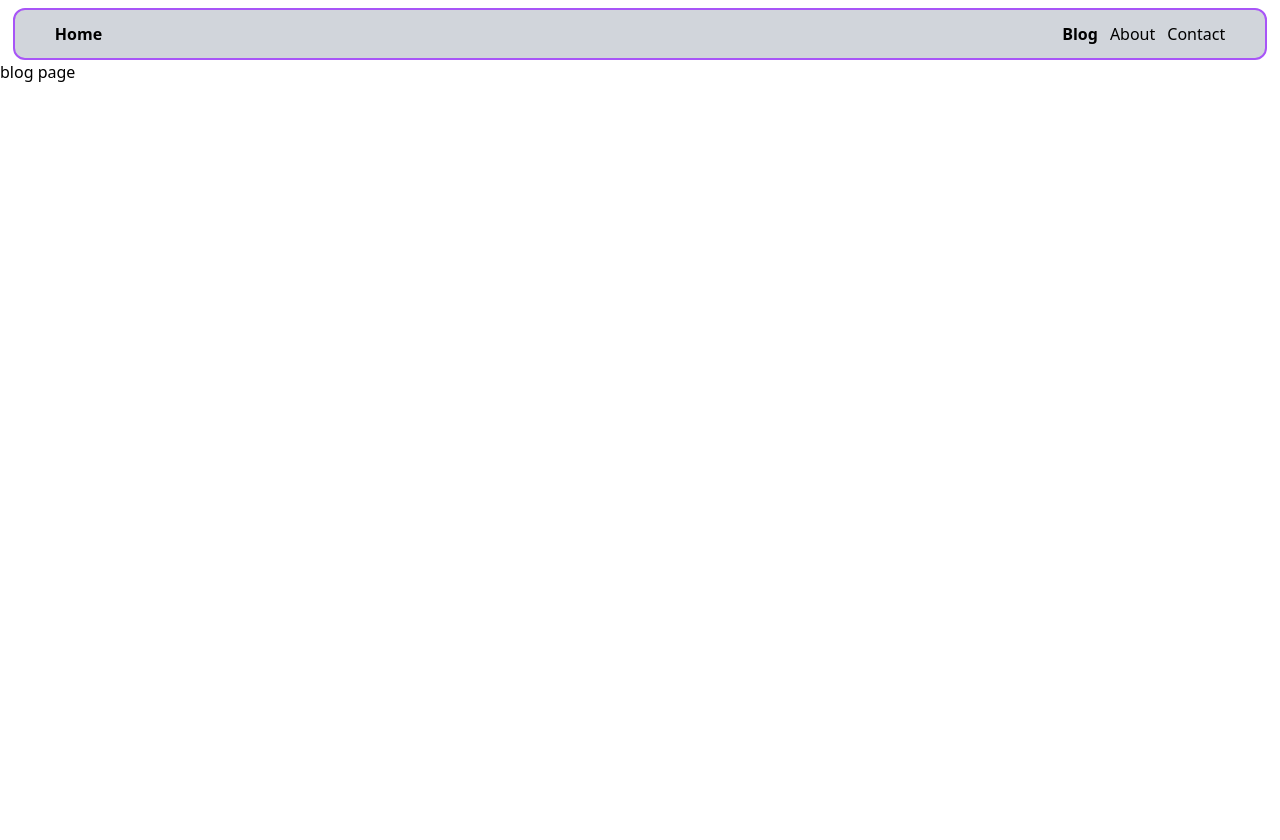
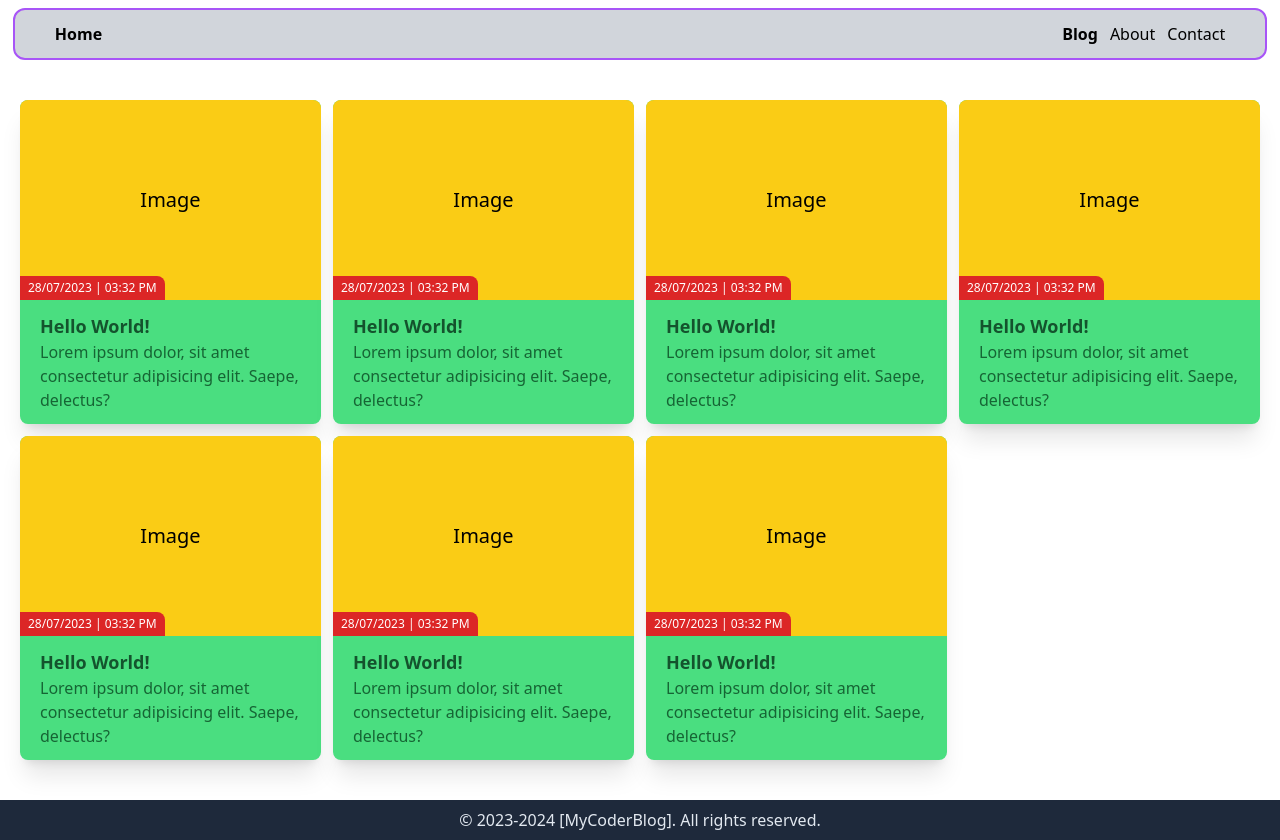
Before and after one commit to rxtheme/blog-application-mycoder, a Next.js app: page /blogs in a window 1280 px wide. Before the commit the page ends 800 px from the top, so only its background shows below. Built offline with nearby package versions, Linux system fonts and the light colour scheme.

Commit message:
some modifed

```diff
--- a/src/components/BlogLayout/BlogLayout.jsx
+++ b/src/components/BlogLayout/BlogLayout.jsx
@@ -6,8 +6,8 @@ const BlogLayout = () => {
       <div className="bg-green-100">
         <Heading
           title="Blog List"
-          class1="text-3xl text-slate-800 font-bold"
-          class2="text-slate-600"
+          class1="text-3xl text-green-800 font-bold"
+          class2="text-green-600"
           desc="Lorem ipsum dolor sit amet consectetur adipisicing elit. Illum, eius?"
         />
 
--- a/src/pages/about/index.jsx
+++ b/src/pages/about/index.jsx
@@ -1,13 +1,14 @@
-import Header from "@/components/Header/Header"
+import Footer from '@/components/Footer/Footer';
+import Header from '@/components/Header/Header';
 
 const about = () => {
   return (
     <div>
-    <Header/>
+      <Header />
+      about
+      <Footer />
+    </div>
+  );
+};
 
-      about
-    </div>
-  )
-}
-
-export default about
+export default about;
--- a/src/pages/blogs/index.jsx
+++ b/src/pages/blogs/index.jsx
@@ -1,12 +1,157 @@
-import Header from "@/components/Header/Header"
+import Footer from '@/components/Footer/Footer';
+import Header from '@/components/Header/Header';
 
 const blog = () => {
   return (
     <div>
       <Header />
 
-      blog page</div>
-  )
-}
+      <div className="grid grid-cols-4 gap-3 mx-5 my-10">
+        <div className="rounded-lg shadow-xl hover:shadow-2xl duration-150 ease-in-out bg-green-400">
+          <div className="flex flex-col relative justify-center items-center w-full rounded-tl-lg rounded-tr-lg h-[200px] bg-yellow-400">
+            <p className="text-xl">Image</p>
+            {/* date and info */}
+            <div className="bg-red-600 absolute bottom-0 left-0 px-2 py-1 rounded-tr-lg">
+              <p className="text-white text-xs">28/07/2023 | 03:32 PM</p>
+            </div>
+          </div>
+          <div className="px-5 py-3">
+            <h2 className="text-lg font-semibold">
+              <a href="#" className="text-green-900">
+                Hello World!
+              </a>
+            </h2>
+            <p className="text-green-800">
+              Lorem ipsum dolor, sit amet consectetur adipisicing elit. Saepe,
+              delectus?
+            </p>
+          </div>
+        </div>
+        <div className="rounded-lg shadow-xl hover:shadow-2xl duration-150 ease-in-out bg-green-400">
+          <div className="flex flex-col relative justify-center items-center w-full rounded-tl-lg rounded-tr-lg h-[200px] bg-yellow-400">
+            <p className="text-xl">Image</p>
+            {/* date and info */}
+            <div className="bg-red-600 absolute bottom-0 left-0 px-2 py-1 rounded-tr-lg">
+              <p className="text-white text-xs">28/07/2023 | 03:32 PM</p>
+            </div>
+          </div>
+          <div className="px-5 py-3">
+            <h2 className="text-lg font-semibold">
+              <a href="#" className="text-green-900">
+                Hello World!
+              </a>
+            </h2>
+            <p className="text-green-800">
+              Lorem ipsum dolor, sit amet consectetur adipisicing elit. Saepe,
+              delectus?
+            </p>
+          </div>
+        </div>{' '}
+        <div className="rounded-lg shadow-xl hover:shadow-2xl duration-150 ease-in-out bg-green-400">
+          <div className="flex flex-col relative justify-center items-center w-full rounded-tl-lg rounded-tr-lg h-[200px] bg-yellow-400">
+            <p className="text-xl">Image</p>
+            {/* date and info */}
+            <div className="bg-red-600 absolute bottom-0 left-0 px-2 py-1 rounded-tr-lg">
+              <p className="text-white text-xs">28/07/2023 | 03:32 PM</p>
+            </div>
+          </div>
+          <div className="px-5 py-3">
+            <h2 className="text-lg font-semibold">
+              <a href="#" className="text-green-900">
+                Hello World!
+              </a>
+            </h2>
+            <p className="text-green-800">
+              Lorem ipsum dolor, sit amet consectetur adipisicing elit. Saepe,
+              delectus?
+            </p>
+          </div>
+        </div>{' '}
+        <div className="rounded-lg shadow-xl hover:shadow-2xl duration-150 ease-in-out bg-green-400">
+          <div className="flex flex-col relative justify-center items-center w-full rounded-tl-lg rounded-tr-lg h-[200px] bg-yellow-400">
+            <p className="text-xl">Image</p>
+            {/* date and info */}
+            <div className="bg-red-600 absolute bottom-0 left-0 px-2 py-1 rounded-tr-lg">
+              <p className="text-white text-xs">28/07/2023 | 03:32 PM</p>
+            </div>
+          </div>
+          <div className="px-5 py-3">
+            <h2 className="text-lg font-semibold">
+              <a href="#" className="text-green-900">
+                Hello World!
+              </a>
+            </h2>
+            <p className="text-green-800">
+              Lorem ipsum dolor, sit amet consectetur adipisicing elit. Saepe,
+              delectus?
+            </p>
+          </div>
+        </div>{' '}
+        <div className="rounded-lg shadow-xl hover:shadow-2xl duration-150 ease-in-out bg-green-400">
+          <div className="flex flex-col relative justify-center items-center w-full rounded-tl-lg rounded-tr-lg h-[200px] bg-yellow-400">
+            <p className="text-xl">Image</p>
+            {/* date and info */}
+            <div className="bg-red-600 absolute bottom-0 left-0 px-2 py-1 rounded-tr-lg">
+              <p className="text-white text-xs">28/07/2023 | 03:32 PM</p>
+            </div>
+          </div>
+          <div className="px-5 py-3">
+            <h2 className="text-lg font-semibold">
+              <a href="#" className="text-green-900">
+                Hello World!
+              </a>
+            </h2>
+            <p className="text-green-800">
+              Lorem ipsum dolor, sit amet consectetur adipisicing elit. Saepe,
+              delectus?
+            </p>
+          </div>
+        </div>{' '}
+        <div className="rounded-lg shadow-xl hover:shadow-2xl duration-150 ease-in-out bg-green-400">
+          <div className="flex flex-col relative justify-center items-center w-full rounded-tl-lg rounded-tr-lg h-[200px] bg-yellow-400">
+            <p className="text-xl">Image</p>
+            {/* date and info */}
+            <div className="bg-red-600 absolute bottom-0 left-0 px-2 py-1 rounded-tr-lg">
+              <p className="text-white text-xs">28/07/2023 | 03:32 PM</p>
+            </div>
+          </div>
+          <div className="px-5 py-3">
+            <h2 className="text-lg font-semibold">
+              <a href="#" className="text-green-900">
+                Hello World!
+              </a>
+            </h2>
+            <p className="text-green-800">
+              Lorem ipsum dolor, sit amet consectetur adipisicing elit. Saepe,
+              delectus?
+            </p>
+          </div>
+        </div>{' '}
+        <div className="rounded-lg shadow-xl hover:shadow-2xl duration-150 ease-in-out bg-green-400">
+          <div className="flex flex-col relative justify-center items-center w-full rounded-tl-lg rounded-tr-lg h-[200px] bg-yellow-400">
+            <p className="text-xl">Image</p>
+            {/* date and info */}
+            <div className="bg-red-600 absolute bottom-0 left-0 px-2 py-1 rounded-tr-lg">
+              <p className="text-white text-xs">28/07/2023 | 03:32 PM</p>
+            </div>
+          </div>
+          <div className="px-5 py-3">
+            <h2 className="text-lg font-semibold">
+              <a href="#" className="text-green-900">
+                Hello World!
+              </a>
+            </h2>
+            <p className="text-green-800">
+              Lorem ipsum dolor, sit amet consectetur adipisicing elit. Saepe,
+              delectus?
+            </p>
+          </div>
+        </div>
+      </div>
 
-export default blog
+      <Footer />
+    </div>
+  );
+};
+
+export default blog;
--- a/src/pages/contact/index.jsx
+++ b/src/pages/contact/index.jsx
@@ -1,11 +1,14 @@
-import Header from "@/components/Header/Header"
+import Footer from '@/components/Footer/Footer';
+import Header from '@/components/Header/Header';
 
 const contact = () => {
   return (
     <div>
-      <Header/>
-      contact page</div>
-  )
-}
+      <Header />
+      contact page
+      <Footer />
+    </div>
+  );
+};
 
-export default contact
+export default contact;
--- a/src/pages/hero.jsx
+++ b/src/pages/hero.jsx
@@ -6,6 +6,7 @@ import HeroSlider from '../components/HeroSlider/HeroSlider';
 const Hero = () => {
   return (
     <>
+      <div>
         <div className="container mx-auto px-5">
           <Header />
           <div className="grid grid-cols-4 gap-5 my-3">
@@ -18,6 +19,7 @@ const Hero = () => {
               <div className="col-span-1 rounded-lg bg-pink-300 h-[215px]"></div>
             </div>
           </div>
+        </div>
         <BlogLayout />
       </div>
       <Footer />
```
Lines whose indentation alone changed are shown as unchanged.
